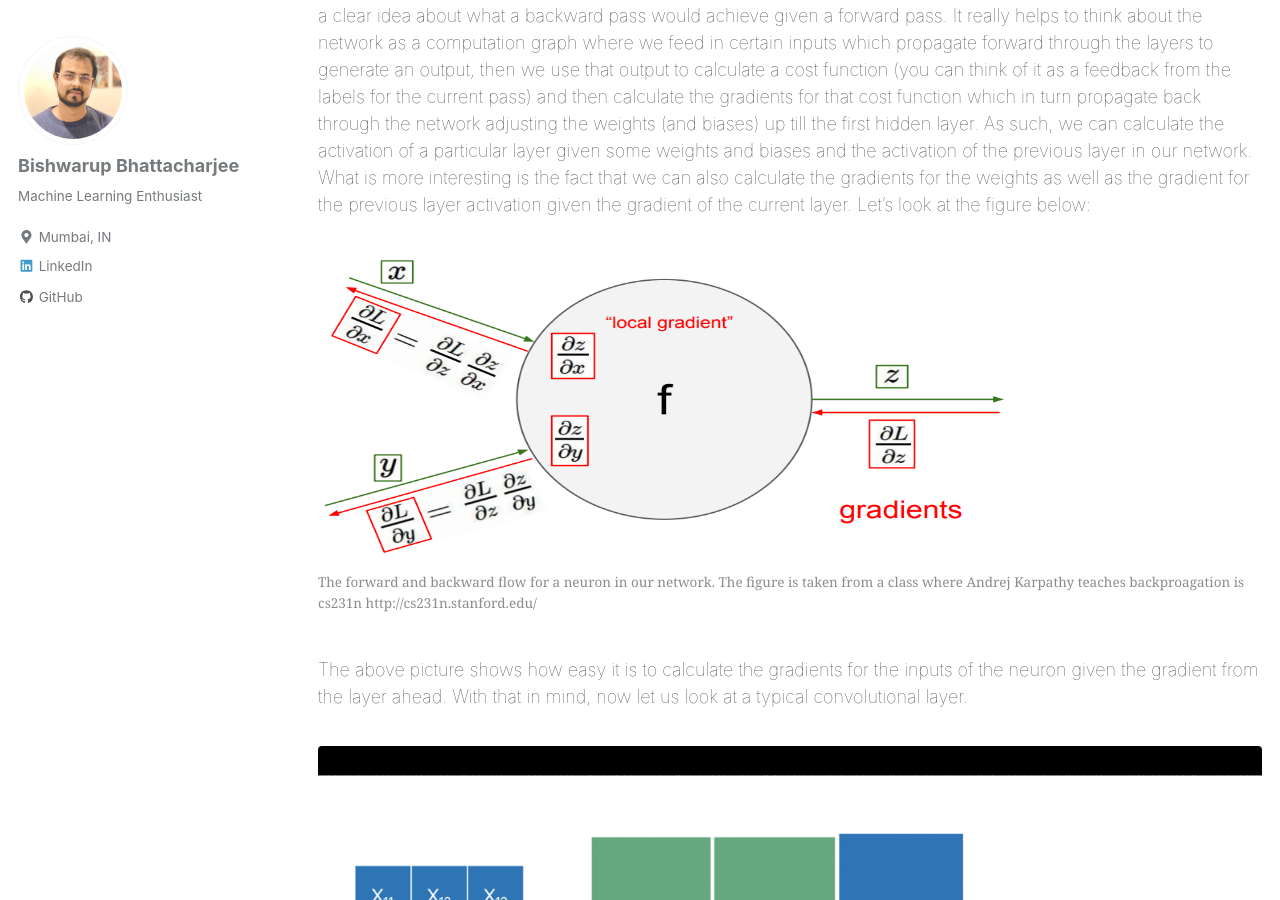
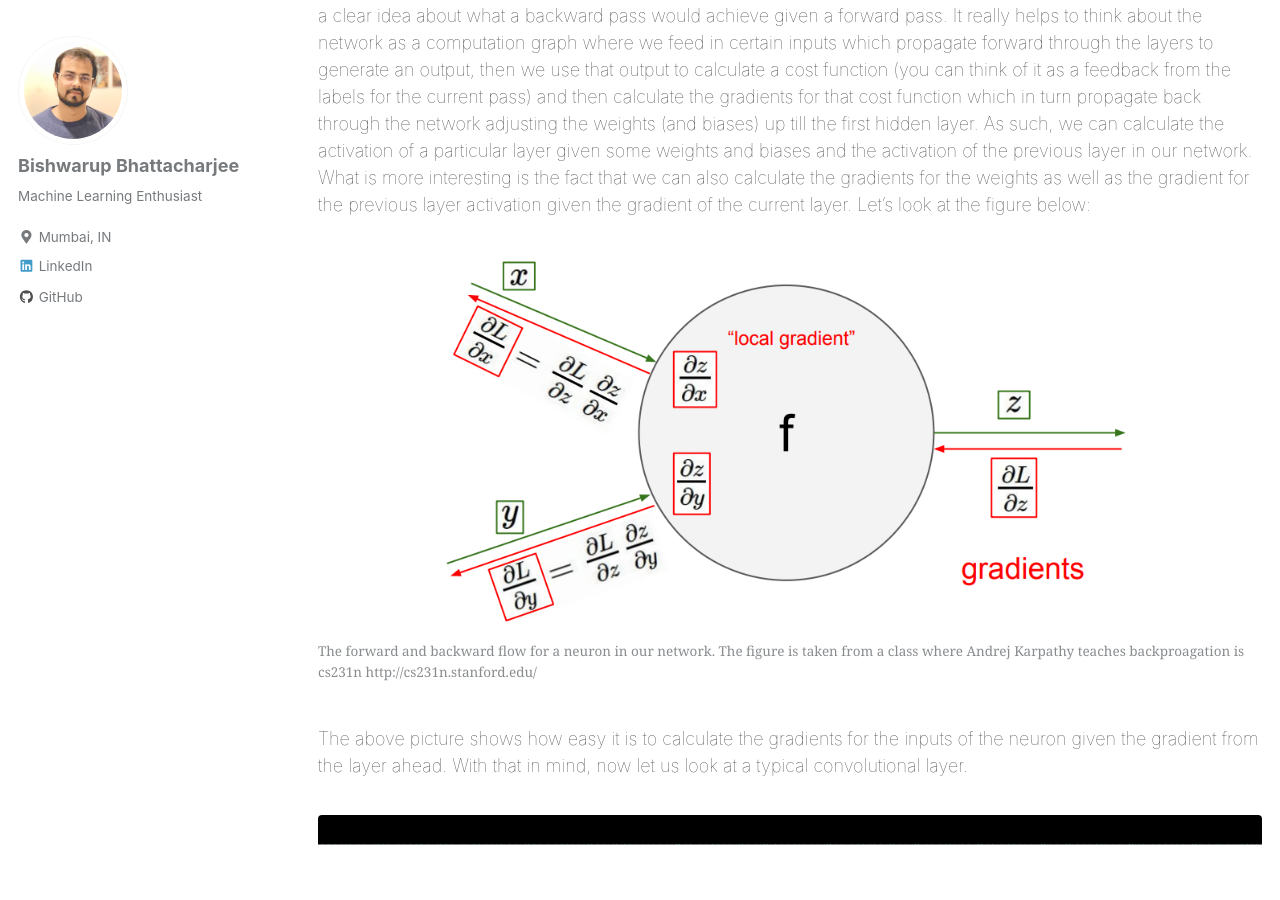
Before and after one commit to bishwarup307/bishwarup307.github.io, a Jekyll site: the page built from _posts/2018-06-09-convbackprop.md, in a window 1280 px wide and 900 px high, scrolled down 1143 px. Built offline with Jekyll 4.4.1, drawn with Linux system fonts in a browser that asks for light colours; nearby versions of some CDN libraries; formulas are drawn with MathJax 3; comment, search, counter and statistics services are not loaded.

Commit message:
testing image height-width

```diff
--- a/_posts/2018-06-09-convbackprop.md
+++ b/_posts/2018-06-09-convbackprop.md
@@ -19,7 +19,7 @@
 Instead of trying to master the backpropagation for a particular type of network — what I found more useful is to have a clear idea about what a backward pass would achieve given a forward pass. It really helps to think about the network as a computation graph where we feed in certain inputs which propagate forward through the layers to generate an output, then we use that output to calculate a cost function (you can think of it as a feedback from the labels for the current pass) and then calculate the gradients for that cost function which in turn propagate back through the network adjusting the weights (and biases) up till the first hidden layer. As such, we can calculate the activation of a particular layer given some weights and biases and the activation of the previous layer in our network. What is more interesting is the fact that we can also calculate the gradients for the weights as well as the gradient for the previous layer activation given the gradient of the current layer. Let’s look at the figure below:
 
 <figure>
-    <img src="{{ site.url }}{{ site.baseurl }}/images/convbackprop/backprop_cs231n.png" alt="Forward and backward pass for a hidden layer unit" style="width:700px;height:300px;">
+    <img src="{{ site.url }}{{ site.baseurl }}/images/convbackprop/backprop_cs231n.png" alt="Forward and backward pass for a hidden layer unit" style="width:700px;" class="align-center">
     <figcaption>The forward and backward flow for a neuron in our network. The figure is taken from a class where Andrej Karpathy teaches backproagation is cs231n http://cs231n.stanford.edu/</figcaption>
 </figure>
 
```
